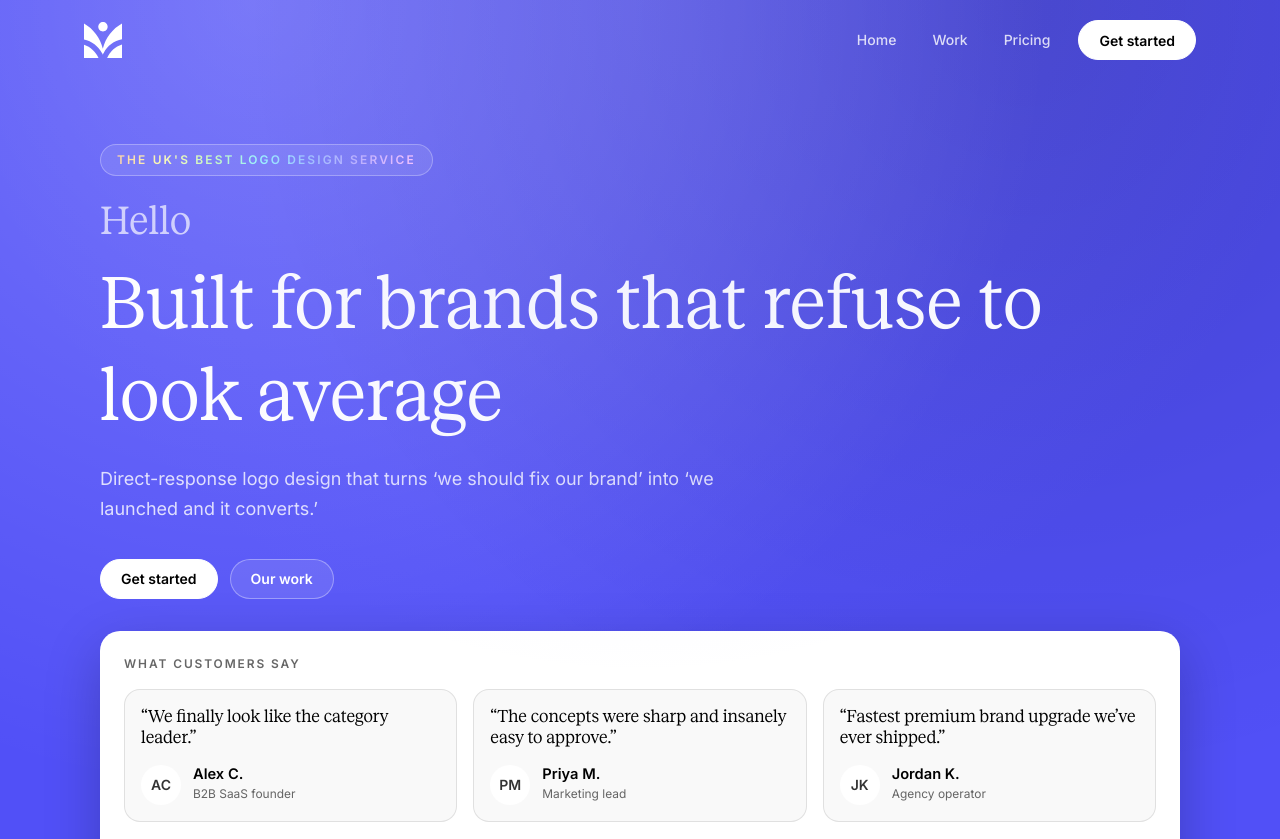
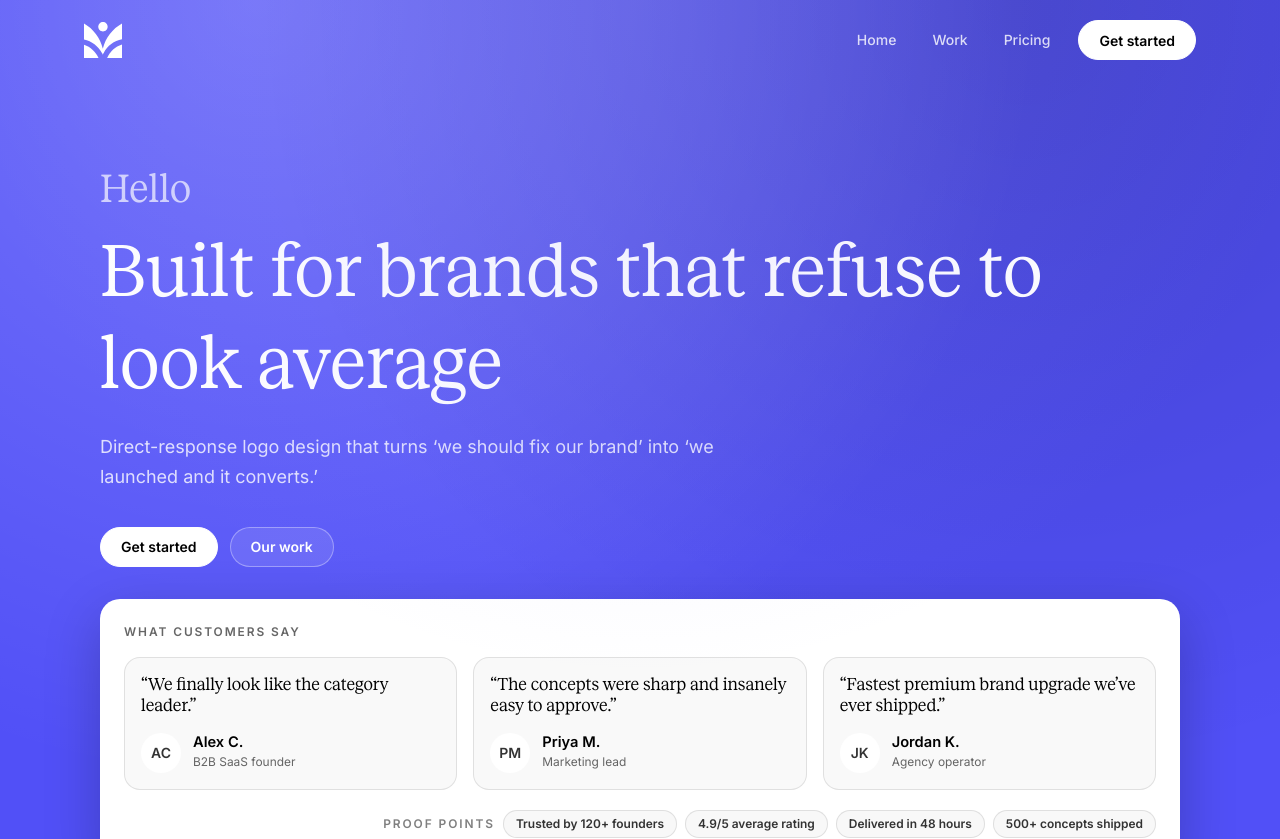
Before and after one commit to gericomaverick/logo-fountain, a Next.js app in the folder apps/web/: page / in a window 1280 px wide. Shown: the top 839 px of the page. Built offline with nearby package versions, Linux system fonts and the light colour scheme.

Commit message:
chore(web): add Sfizia font files and update home hero copy

```diff
--- a/apps/web/src/app/page.tsx
+++ b/apps/web/src/app/page.tsx
@@ -73,7 +73,6 @@ export default function Home() {
   return (
     <main className="bg-white text-black">
       <HeroCenter
-        eyebrow="The UK's best logo design service"
         hello="Hello"
         title="Built for brands that refuse to look average"
         body="Direct-response logo design that turns ‘we should fix our brand’ into ‘we launched and it converts.’"
```
Also changed, not shown: apps/web/src/fonts/atipo-sfizia-regular-italic.ttf (added), apps/web/src/fonts/atipo-sfizia-regular.ttf (added).
